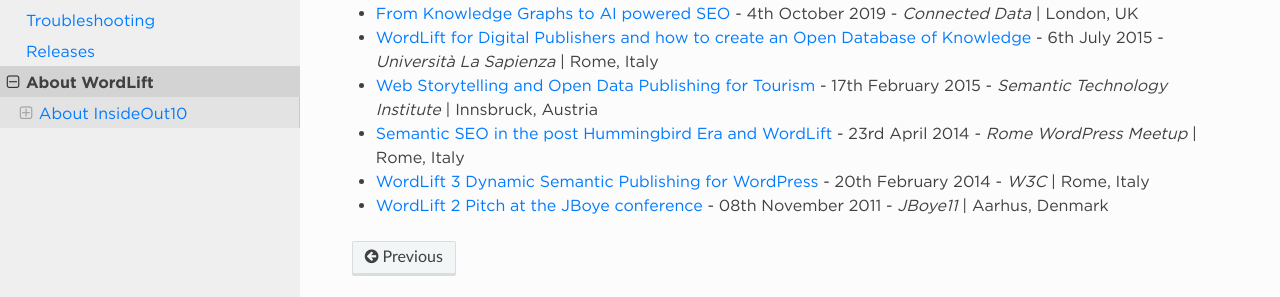
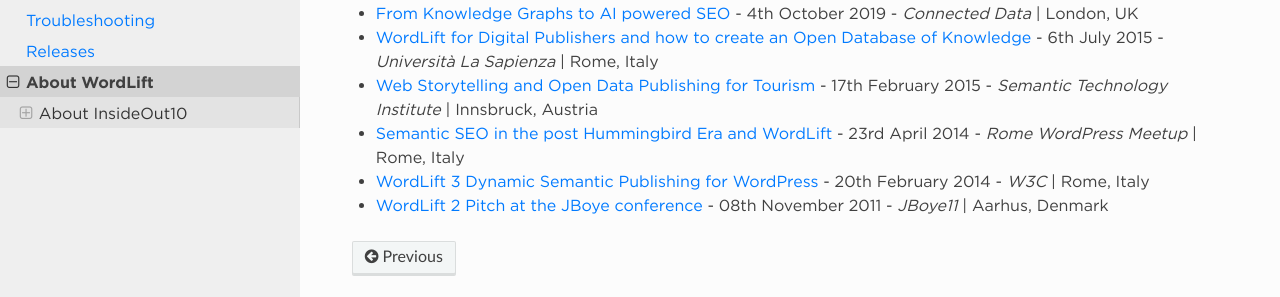
Before and after one commit to insideout10/wordlift-docs, a Sphinx documentation site: the page built from docs/about.rst, in a window 1280 px wide. Shown: the part 585-882 px from the top of the page. Built offline with Sphinx 7.4.7 and the Read the Docs theme 2.0.0, drawn with Linux system fonts in a browser that asks for light colours.

Commit message:
toc link color

```diff
--- a/docs/_static/css/wordlift.css
+++ b/docs/_static/css/wordlift.css
@@ -103,7 +103,7 @@
 .wy-menu-vertical li.toctree-l2 a,
 .wy-menu-vertical li.toctree-l3 a,
 .wy-menu-vertical li.toctree-l4 a {
-    color: #007aff;
+    color: #333;
 }
 
 .wy-menu-vertical li.current>a {
```
